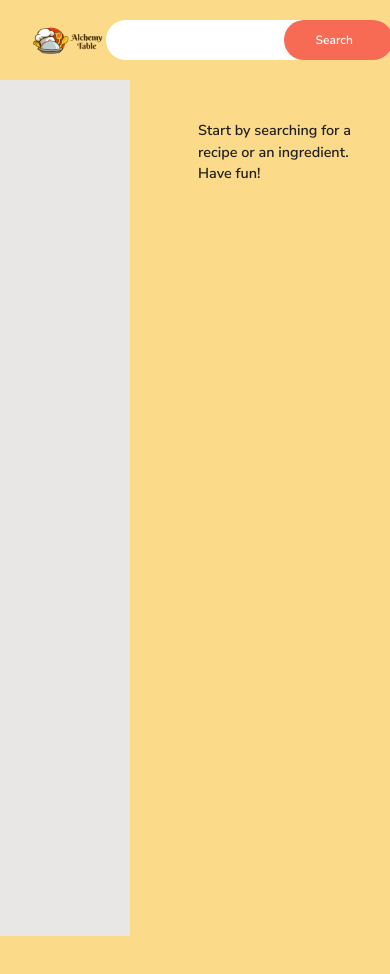
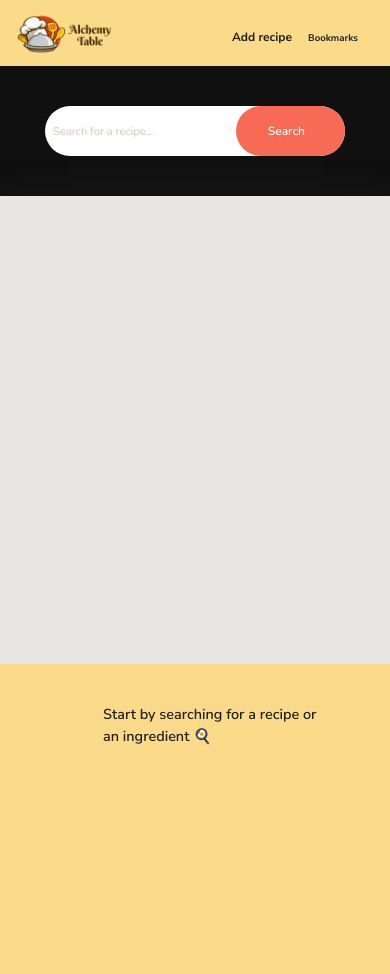
Before and after one commit to Paulette-Zaldivar-Flores/Alchemy_Table, a website built with Parcel: page index.html in a window 390 px wide. Before the commit the page ends 936 px from the top, so only its background shows below. Built offline with nearby package versions, Linux system fonts and the light colour scheme; no server answers.

Commit message:
made app responsive using grid

```diff
--- a/index.html
+++ b/index.html
@@ -17,50 +17,27 @@
   </head>
 
   <body>
-    <div class="container">
     <header class="header">
+      <div class="header__top">
         <img src="src/images/logo.png" alt="Logo" class="header__logo" />
-        <form class="search">
-          <input
-            type="text"
-            class="search__field"
-            placeholder="Search for a recipe..."
-          />
-          <button class="btn search__btn">
-            <!-- <span class="search__icon">
-              <img src="src/images/searchglass.svg" alt = "svg"/>
-            </span> -->
-            <span>Search</span>
-          </button>
-        </form>
+      </div>
 
       <nav class="nav">
         <ul class="nav__list">
           <li class="nav__item">
             <button class="nav__btn nav__btn--add-recipe">
-                <svg class="nav__icon">
-                  <use href="src/images/favicon.png"></use>
-                </svg>
               <span>Add recipe</span>
             </button>
           </li>
           <li class="nav__item">
             <button class="nav__btn nav__btn--bookmarks">
-                <svg class="nav__icon">
-                  <use href="src/images/favicon.png"></use>
-                </svg>
               <span>Bookmarks</span>
             </button>
             <div class="bookmarks">
               <ul class="bookmarks__list">
                 <div class="message">
-                    <div>
-                      <svg>
-                        <use href="src/images/favicon.png"></use>
-                      </svg>
-                    </div>
-                    <p>
-                      No bookmarks yet. Find a nice recipe and bookmark it :)
+                  <p class = "bookmark-message">
+                    No bookmarks yet 👩🏽‍🍳
                   </p>
                 </div>
 
@@ -78,17 +55,41 @@
                   </a>
                 </li> -->
               </ul>
+
+
+
+
+
+
+
+
+              <!-- Bookmark items go here -->
             </div>
           </li>
         </ul>
       </nav>
+
+      <!-- Rest of your header content -->
     </header>
+
+<div class = "form-container">
+    <form class="search">
+      <input
+        type="text"
+        class="search__field"
+        placeholder="Search for a recipe..."
+      />
+      <button class="btn search__btn">
+        <span>Search</span>
+      </button>
+    </div>
+
       <!-- <div class="banner-container">
     <div class="app-banner">
       <img src="src/images/banner.png" alt="banner">
     </div>
   </div> -->
-
+  <div class="container">
     <div class="search-results">
         <ul class="results">
           <!--
@@ -134,7 +135,7 @@
               <use href="src/images/favicon.png"></use>
             </svg>
           </div>
-          <p>Start by searching for a recipe or an ingredient. Have fun!</p>
+          <p>Start by searching for a recipe or an ingredient 🍳</p>
         </div>
 
         <!-- <div class="spinner">
--- a/src/sass/_base.scss
+++ b/src/sass/_base.scss
@@ -19,11 +19,10 @@ $bp-smallest: 31.25em; // 500px
 * {
   margin: 0;
   padding: 0;
+  box-sizing: inherit;
 }
 
-*,
-*::before,
-*::after {
+*, *::before, *::after {
   box-sizing: inherit;
 }
 
@@ -31,7 +30,10 @@ html {
   box-sizing: border-box;
   font-size: 62.5%;
 
-  @media only screen and (max-width: $bp-medium) {
+}
+
+@media only screen and (max-width: $bp-medium) {
+  html {
     font-size: 50%;
   }
 }
@@ -45,27 +47,36 @@ body {
   background-size: cover;
   background-repeat: no-repeat;
   min-height: calc(100vh - 2 * 4vw);
+  overflow-x: hidden;
 }
 
 .container {
-  max-width: 120rem;
+width: 100%;
   min-height: 117rem;
-  margin: 4vw auto;
+  // margin: 4vw auto;
   background-color: #E9E7E5;
   border-radius: 9px;
   overflow: hidden;
   box-shadow: 0 2rem 6rem 0.5rem rgba($color-grey-dark-1, 0.2);
+  display: grid;
 
-  display: grid;
-  grid-template-rows: 10rem minmax(100rem, auto);
-  grid-template-columns: 1fr 2fr;
+  /* Updated grid-template-columns and grid-template-areas for two rows */
+  grid-template-rows: repeat(2, 1fr);
+  grid-template-columns: 1fr;
   grid-template-areas:
-    'head head'
-    'list recipe';
+    // 'head'
+    'list'
+    'recipe';
+}
 
-  @media only screen and (max-width: $bp-large) {
+@media only screen and (max-width: 767px)  {
+  .container {
     max-width: 100%;
     margin: 0;
     border-radius: 0;
   }
+
+  html{
+    overflow-x: hidden;
+  }
 }
--- a/src/sass/_components.scss
+++ b/src/sass/_components.scss
@@ -29,11 +29,6 @@
   font-size: 1.5rem;
   font-weight: 600;
 
-  svg {
-    height: 2.25rem;
-    width: 2.25rem;
-    fill: currentColor;
-  }
 }
 
 .btn--small {
@@ -47,11 +42,7 @@
     padding: 1.25rem 2.25rem;
     text-decoration: none;
 
-    svg {
-      height: 1.75rem;
-      width: 1.75rem;
-      fill: currentColor;
-    }
+
   }
 }
 
--- a/src/sass/_header.scss
+++ b/src/sass/_header.scss
@@ -1,24 +1,37 @@
 .header {
-  grid-area: head;
-  background-color: #fbdb89;
   display: flex;
+  justify-content: end;
   align-items: center;
-  justify-content: space-between;
+  padding: 1rem 2rem;
 
-  &__logo {
-    margin-left: 4rem;
-    height: 4.6rem;
-    display: block;
-  }
+  // &__logo {
+  //   height: 70px;
+  //   display: block;
+  // }
 }
+
+.header__logo{
+  height: 70px;
+  display: block;
+
+}
+
+.nav__btn.nav__btn--add-recipe {
+  margin-left: auto;
+}
+
+
+/* Rest of your styling for search and nav elements */
 
 .search {
   background-color: #fff;
   border-radius: 10rem;
   display: flex;
   align-items: center;
-  padding-left: 3rem;
+  padding-left: 1rem;
   transition: all 0.3s;
+  height: 55px;
+  width: 700px;
 
   &:focus-within {
     transform: translateY(-2px);
@@ -30,8 +43,8 @@
     background: none;
     font-family: inherit;
     color: inherit;
-    font-size: 1.7rem;
-    width: 30rem;
+    font-size: 1.4rem;
+    width: 14rem;
 
     &:focus {
       outline: none;
@@ -40,25 +53,23 @@
     &::placeholder {
       color: $color-grey-light-3;
     }
-
-    @media only screen and (max-width: $bp-medium) {
-      width: auto;
-
-      &::placeholder {
-        color: white;
-      }
-    }
   }
 
   &__btn {
     font-weight: 600;
     font-family: inherit;
+    margin-left: auto;
+    height: 55px;
   }
 }
 
 .nav {
-  align-self: stretch;
-  margin-right: 2.5rem;
+  margin-right: 1rem;
+  display: flex;
+  align-items: center;
+
+  /* Add margin to push items to the end */
+  margin-left: auto;
 
   &__list {
     list-style: none;
@@ -66,51 +77,60 @@
     height: 100%;
   }
 
-  &__item {
-    position: relative;
-  }
+  // &__item {
+  //   position: relative;
+  // }
 
   &__btn {
     height: 100%;
     font-family: inherit;
     color: inherit;
-    font-size: 1.4rem;
+    font-size: 1.2rem;
     font-weight: 700;
-    // text-transform: uppercase;
     background: none;
     border: none;
     cursor: pointer;
-    padding: 0 1.5rem;
+    padding: 0.5rem 1rem;
     transition: all 0.3s;
 
     display: flex;
     align-items: center;
-
-    svg {
-      height: 2.4rem;
-      width: 2.4rem;
-      fill: #ffffff;
-      margin-right: 0.7rem;
-      transform: translateY(-1px);
-    }
 
     &:focus {
       outline: none;
     }
 
     &:hover {
-      background-color: $color-grey-light-2;
+      color:$color-grey-dark-1 ;
     }
   }
 }
 
+.form-container {
+  width: 100%;
+  display: flex;
+  flex-direction: column;
+  align-items: center;
+  margin: 0 auto;
+  padding: 40px;
+  background-color: #101010;
+
+  /* Add spacing between input and button */
+  /* margin-top: 1rem; */
+}
+
+
+
 .bookmarks {
-  padding: 1rem 0;
+  // padding: 50px;
+
+  border-radius: 10px;
   position: absolute;
-  // right: 0;
-  right: -2.5rem;
+  right: 1rem;
   z-index: 10;
-  width: 40rem;
+  width: 300px;
+  height: 150;
+  font-size: 12px;
   background-color: #fff;
   box-shadow: 0 0.8rem 5rem 2rem rgba($color-grey-dark-1, 0.1);
 
@@ -124,7 +144,7 @@
 
   &__field {
     cursor: pointer;
-    padding: 0 4rem;
+
 
     display: flex;
     align-items: center;
@@ -132,7 +152,7 @@
     transition: all 0.3s;
 
     &:hover {
-      background-color: $color-grey-light-2;
+      background-color: $color-grey-light-2; // Make sure $color-grey-light-2 is defined
     }
   }
 
@@ -141,4 +161,90 @@
     visibility: visible;
     opacity: 1;
   }
+
+  .bookmark-message {
+    font-size: 16px;
+
+  }
 }
+
+
+
+
+
+
+
+
+
+
+
+
+
+
+/* Mobile styles */
+@media only screen and (max-width: 767px) {
+  .header {
+
+    &__logo {
+      height: 50px;
+      display: block;
+    }
+  }
+
+
+    .search {
+      background-color: #fff;
+      border-radius: 10rem;
+      display: flex;
+      align-items: center;
+      padding-left: 1rem;
+      transition: all 0.3s;
+      height: 50px;
+      width: 300px;
+
+      &__btn {
+        margin-left: auto;
+        height: 50px;
+
+  }
+    }
+  .nav {
+    margin-top: 1rem;
+  }
+
+  .nav__list {
+    display: flex; /* Set to flex for both desktop and mobile */
+    flex-direction: row; /* Align items in a row for both desktop and mobile */
+    justify-content: space-between; /* Distribute items evenly */
+    width: 100%;
+  }
+
+  .nav__btn,
+  .bookmarks {
+    width: auto; /* Set width to fit two buttons */
+  }
+
+  .bookmarks:hover,
+  .nav__btn--bookmarks:hover + .bookmarks {
+    visibility: visible;
+    opacity: 1;
+  }
+
+  .form-container {
+    width: 100%;
+    display: flex;
+    flex-direction: column;
+    align-items: center;
+    margin: 0 auto;
+    padding: 40px;
+
+    /* Add spacing between input and button */
+    /* margin-top: 1rem; */
+  }
+
+  .nav__btn.nav__btn--add-recipe {
+    margin-left: auto;
+    font-size: 12px;
+  }
+
+}
```
Also changed, not shown: dist/index.html, 2 other files. Lines whose indentation alone changed are shown as unchanged.
